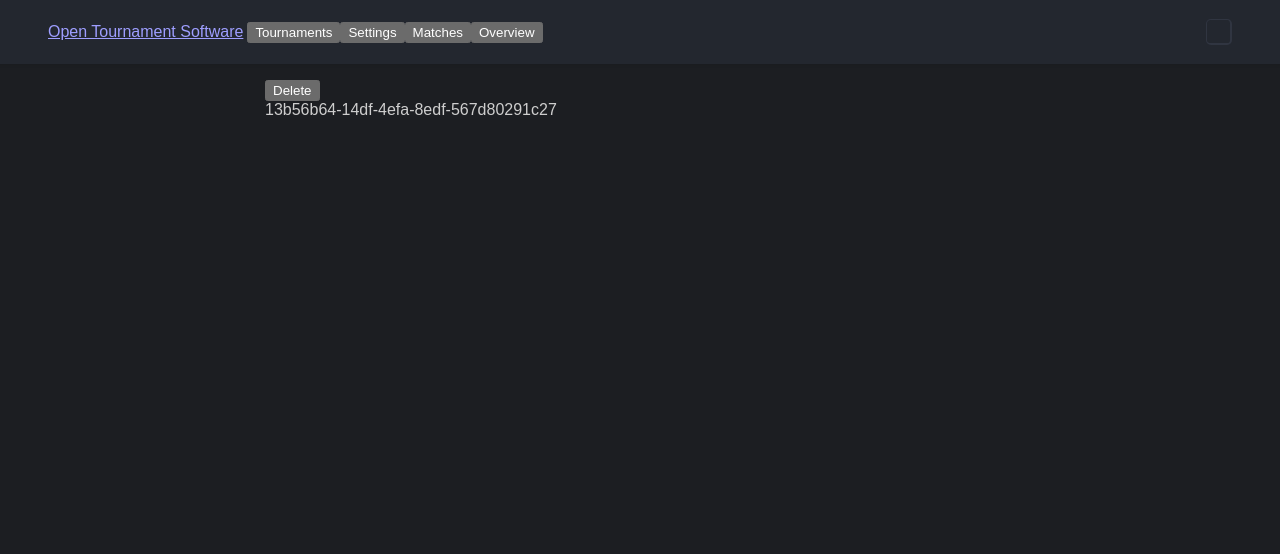
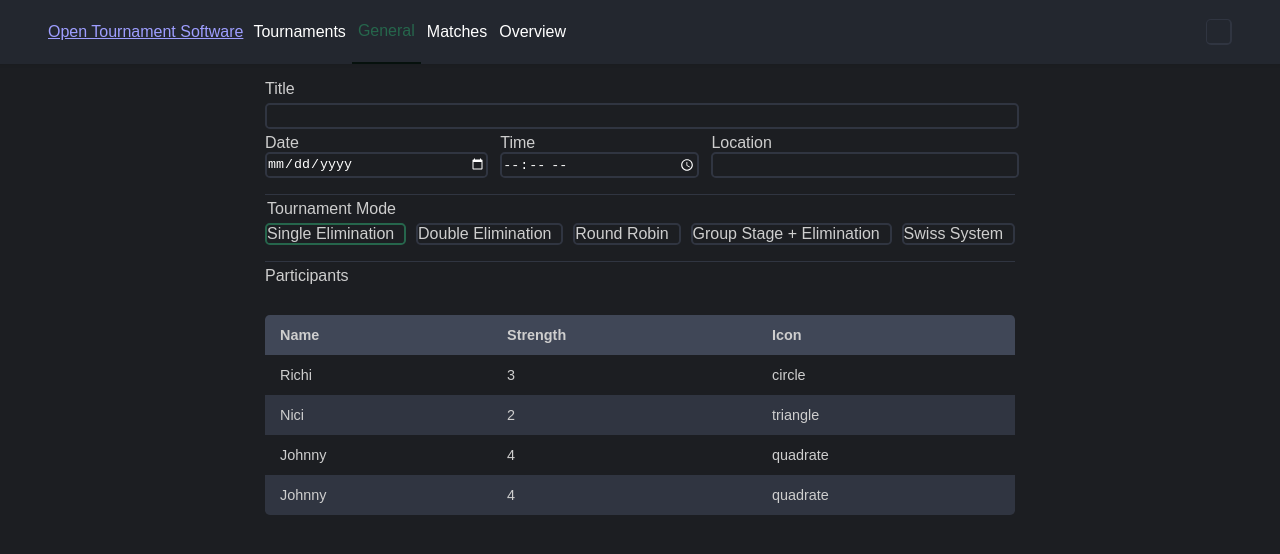
Before and after one commit to Lightshadow244/open-tournament-software, a SvelteKit app in the folder app/: page / in a window 1280 px wide. Both pictures are taken after a click on the button 640 px from the left and 98 px from the top of the page. Shown: the top 554 px of the page. Built offline with nearby package versions, Linux system fonts and the light colour scheme; some icons are missing.

Commit message:
add general view

```diff
--- a/app/src/routes/+layout.svelte
+++ b/app/src/routes/+layout.svelte
@@ -26,6 +26,8 @@
 	--dark-hover: #404757;
 	--dark-text: #cecece;
 
+	--scale-green: #26664c;
+
 	--background: light-dark(var(--light), var(--dark));
   }
 </style>
--- a/app/src/routes/00_main.svelte
+++ b/app/src/routes/00_main.svelte
@@ -3,7 +3,7 @@
     import type { Tournaments, Tournament } from '$lib/types/tournament';
 
     import SelectionView from "./01_selection.svelte";
-    import TournamentView from './02_tournament.svelte';
+    import GeneralView from './02_general.svelte';
 
     import SunnyIcon from '@iconify-svelte/material-symbols/sunny';
     import NightIcon from '@iconify-svelte/material-symbols/mode-night';
@@ -19,6 +19,7 @@
     let tts:Tournaments = $state(tmpTournaments)
 
     let tournamentId: string = $state("");
+    let view: number = $state(0);
     let mode = $state("dark");
     let content_wrapper: HTMLDivElement;
     let navbar: HTMLElement;
@@ -51,24 +52,26 @@
 
         tts[new_tt.id] = new_tt;
         tournamentId = new_tt.id;
+        view = 1;
         updateLocalStorage();
     }
 
     function deleteTournament(id:string){
         delete tts[id];
         tournamentId = "";
+        view = 0;
         updateLocalStorage();
     }
 
     function updateLocalStorage(){
         if (typeof localStorage !== 'undefined'){
             localStorage.setItem("tournaments", JSON.stringify($state.snapshot(tts)))
-
         }
     }
 
     function selectTournament(id:string){
         tournamentId = id;
+        view = 1;
     }
 
     function switchMode(tmpMode:string) {
@@ -83,12 +86,16 @@
 
     <a class="nav-item nav-start home-link" href={resolve("/")}>Open Tournament Software</a>
 
-    <button class="nav-item">Tournaments</button>
-    {#if tournamentId != ""}
-        <button class="nav-item">Settings</button>
-        <button class="nav-item">Matches</button>
-        <button class="nav-item">Overview</button>
-    {/if}
+    <div class="view-selection nav-item">
+        <button class="{view == 0 ? "active":""}" onclick={() => {view=0}}>Tournaments</button>
+        {#if tournamentId != ""}
+            <button class="{view == 1 ? "active":""}" onclick={() => {view=1}}>General</button>
+            <button class="{view == 2 ? "active":""}" onclick={() => {view=2}}>Matches</button>
+            <button class="{view == 3 ? "active":""}" onclick={() => {view=3}}>Overview</button>
+        {/if}
+
+    </div>
+
 
 
     <button class="nav-item nav-auto nav-end ots-button" onclick={() => {switchMode(mode)}}>
@@ -105,10 +112,14 @@
 
 <div bind:this={content_wrapper} class="content-wrapper">
     <div class="content">
-        {#if tournamentId == ""}
+        {#if view == 0}
             <SelectionView tournaments={$state.snapshot(tts)} createNewTournament={createNewTournament} selectTournament={selectTournament}/>
-        {:else}
-            <TournamentView tournament={$state.snapshot(tts[tournamentId])} deleteTournament={deleteTournament} updateTournament={updateTournament}/>
+        {:else if view == 1}
+            <GeneralView tournament={$state.snapshot(tts[tournamentId])} deleteTournament={deleteTournament} updateTournament={updateTournament}/>
+        {:else if view == 2}
+            Matches
+        {:else if view == 3}
+            Overview
         {/if}
     </div>
 
@@ -127,6 +138,7 @@
         align-items: center;
         color-scheme: dark;
         font-family: Open-Sans,sans-serif;
+        gap: 0.25rem;
 
     }
     .navbar::after{
@@ -139,7 +151,6 @@
         position: absolute;
     }
     .home-link{
-        margin-right: 0.25rem;
     }
     .nav-item{
     }
@@ -151,6 +162,34 @@
     }
     .nav-auto{
         margin-left:auto;
+    }
+
+    .view-selection{
+        display: flex;
+        gap:0;
+        height:100%
+    }
+
+    .view-selection button{
+        background-color: rgba(255,255,255,0.0);
+        border-width: 0 0 1px 0;
+        border-color: rgba(255,255,255,0.0);
+        font-size: 1rem;
+    }
+
+    .view-selection button:hover{
+        border-color: rgba(255,255,255,1);
+        cursor: pointer;
+    }
+
+    .view-selection .active{
+        color: var(--scale-green);
+        border-color: var(--scale-green);
+        border-width: 0 0 2px 0;
+    }
+
+    .view-selection .active:hover{
+        border-color: var(--scale-green);
     }
 
     .content-wrapper{
@@ -189,6 +228,7 @@
 
     :global(.ots-button:hover){
         border-color: light-dark(var(--light-hover), var(--dark-hover));
+        cursor: pointer;
     }
 
     :global(.ots-icon){
--- a/app/src/routes/01_selection.svelte
+++ b/app/src/routes/01_selection.svelte
@@ -68,6 +68,7 @@
 
 .tournament:hover{
     border-color: light-dark(var(--light-hover), var(--dark-hover));
+    cursor: pointer;
 }
 
 .add{
--- /dev/null
+++ b/app/src/routes/02_general.svelte
@@ -0,0 +1,223 @@
+<script lang="ts">
+import type { Tournament } from '$lib/types/tournament';
+interface Props {
+		tournament: Tournament;
+        deleteTournament(id: string): void;
+        updateTournament(tt: Tournament): void;
+	}
+
+let { tournament, deleteTournament, updateTournament }: Props = $props();
+</script>
+
+
+<form>
+    <label for="title">Title</label>
+    <input type="text" id="title" name="title">
+
+    <div class="input-wrapper">
+        <div class="input-element">
+            <label for="date">Date</label>
+            <input type="date" id="date" name="date">
+        </div>
+        <div class="input-element">
+            <label for="time">Time</label>
+            <input type="time" id="time" name="time">
+        </div>
+        <div class="input-element">
+            <label for="location">Location</label>
+            <input type="text" id="location" name="location">
+        </div>
+    </div>
+    <div class="divider"></div>
+
+    <legend>Tournament Mode</legend>
+    <div class="mode-wrapper">
+        <label class="mode-element" for="singleElimination">
+            <input type="radio" id="singleElimination" name="mode" value="singleElimination" checked/>
+            <span>Single Elimination</span>
+        </label>
+
+        <label class="mode-element" for="doubleElimination">
+            <input type="radio" id="doubleElimination" name="mode" value="doubleElimination"/>
+            <span>Double Elimination</span>
+        </label>
+
+        <label class="mode-element" for="roundRobin">
+            <input type="radio" id="roundRobin" name="mode" value="roundRobin"/>
+            <span>Round Robin</span>
+        </label>
+
+        <label class="mode-element" for="groupStageWithElimination">
+            <input type="radio" id="groupStageWithElimination" name="mode" value="groupStageWithElimination"/>
+            <span>Group Stage + Elimination</span>
+        </label>
+
+        <label class="mode-element" for="swissSystem">
+            <input type="radio" id="swissSystem" name="mode" value="swissSystem"/>
+            <span>Swiss System</span>
+        </label>
+    </div>
+
+    <div class="divider"></div>
+
+    <span>Participants</span>
+    <table class="participants-table">
+        <thead>
+            <tr>
+                <th>Name</th>
+                <th>Strength</th>
+                <th>Icon</th>
+            </tr>
+        </thead>
+        <tbody>
+            <tr>
+                <td>Richi</td>
+                <td>3</td>
+                <td>circle</td>
+            </tr>
+            <tr>
+                <td>Nici</td>
+                <td>2</td>
+                <td>triangle</td>
+            </tr>
+            <tr>
+                <td>Johnny</td>
+                <td>4</td>
+                <td>quadrate</td>
+            </tr>
+            <tr>
+                <td>Johnny</td>
+                <td>4</td>
+                <td>quadrate</td>
+            </tr>
+        </tbody>
+    </table>
+    <div class="participants-wrapper"></div>
+</form>
+<!-- <button onclick={() => deleteTournament(tournament.id)}>Delete</button> -->
+
+
+<style>
+    input{
+        width:100%
+    }
+    form{
+        display: flex;
+        flex-direction: column;
+        gap:5px;
+    }
+
+    .input-wrapper{
+        display: flex;
+        gap: 1rem;
+    }
+
+    .input-element{
+        flex-grow: 1;
+    }
+
+    .mode-wrapper{
+        display:flex;
+        gap: 10px;
+        border: none;
+        width:100%;
+    }
+
+    .mode-element{
+        display: flex;
+        flex-grow:1;
+        position: relative;
+    }
+
+    .mode-element input[type="radio"]{
+        opacity: 0;
+        position: absolute;
+    }
+
+    .mode-element span{
+        width: 100%;
+        border-width: 2px;
+        border-color: light-dark(var(--light-highlight), var(--dark-highlight));
+        border-style: solid;
+        border-radius: 0.3rem;
+        background-color: rgba(255,255,255,0.0);
+    }
+
+    .mode-element input[name="mode"]:checked + span{
+        border-color: var(--scale-green);
+    }
+
+    .mode-element input[name="mode"]:focus + span{
+        outline: auto;
+    }
+
+    input[type="text"],input[type="date"],input[type="time"]{
+        background-color: rgba(255,255,255,0.0);
+        border-radius: 0.3rem;
+        border-style: solid;
+        border-width: 2px;
+        border-color: light-dark(var(--light-highlight), var(--dark-highlight));
+        padding:0;
+        height:22px;
+
+    }
+
+    .divider{
+        width: 100%;
+        height: 1px;
+        border-style:solid;
+        border-width: 0 0 1px 0;
+        border-color: light-dark(var(--light-highlight), var(--dark-highlight));
+        margin-top: 10px;
+        margin-bottom: 0px;
+    }
+
+
+
+
+    .participants-table {
+        border-spacing: 0;
+        margin: 25px 0;
+        font-size: 0.9em;
+        font-family: sans-serif;
+        width: 100%;
+    }
+
+    .participants-table tr:last-child td:first-child {
+        border-bottom-left-radius: 0.3rem;
+    }
+
+    .participants-table tr:last-child td:last-child {
+        border-bottom-right-radius: 0.3rem;
+
+    }
+
+    .participants-table tr th:first-child{
+        border-top-left-radius: 0.3rem;
+    }
+    .participants-table tr th:last-child{
+        border-top-right-radius: 0.3rem;
+    }
+
+    .participants-table thead tr *{
+        background-color: light-dark(var(--light-hover), var(--dark-hover));
+        text-align: left;
+    }
+    .participants-table th,
+    .participants-table td {
+        padding: 12px 15px;
+    }
+
+    .participants-table tbody tr {
+        border-bottom: 1px solid light-dark(var(--light-hover), var(--dark-hover));
+    }
+
+    .participants-table tbody tr:nth-of-type(even) *{
+        /* background-color: #f3f3f3; */
+        background-color: light-dark(var(--light-highlight), var(--dark-highlight));
+    }
+
+    .participants-table tbody tr:last-of-type {
+        border-bottom: 2px solid light-dark(var(--light-hover), var(--dark-hover));
+    }
+</style>
--- a/app/src/routes/02_tournament.svelte
+++ /dev/null
@@ -1,25 +0,0 @@
-<script lang="ts">
-import type { Tournament } from '$lib/types/tournament';
-interface Props {
-		tournament: Tournament;
-        deleteTournament(id: string): void;
-        updateTournament(tt: Tournament): void;
-	}
-
-let { tournament, deleteTournament, updateTournament }: Props = $props();
-</script>
-
-<div class="tournament-header">
-    <!-- <button>Settings</button>
-    <button>Matches</button>
-    <button>Overview</button> -->
-    <button onclick={() => deleteTournament(tournament.id)}>Delete</button>
-</div>
-<div>{tournament.id}</div>
-
-
-<style>
-    .tournament-header{
-        display: flex;
-    }
-</style>
```
